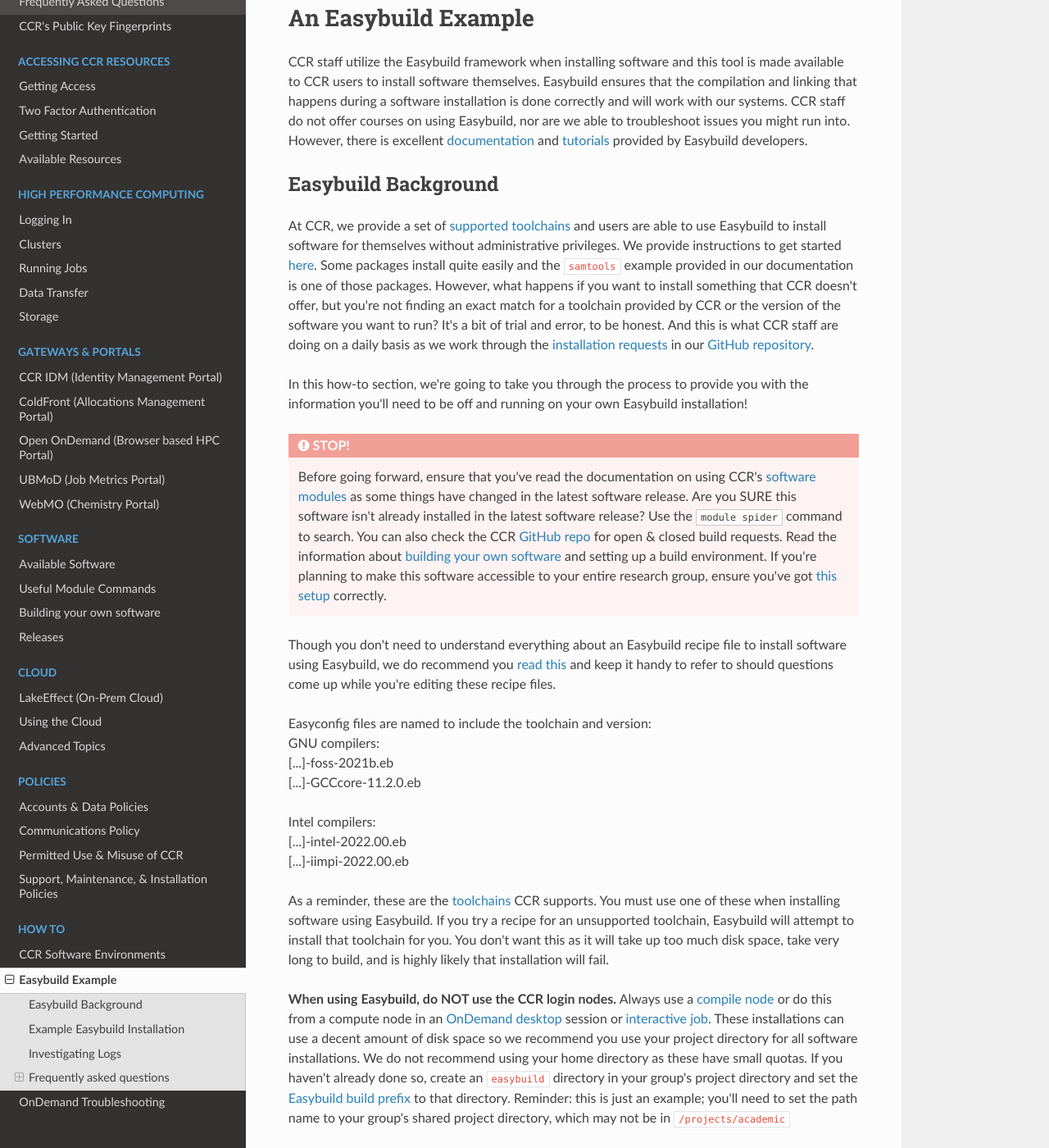
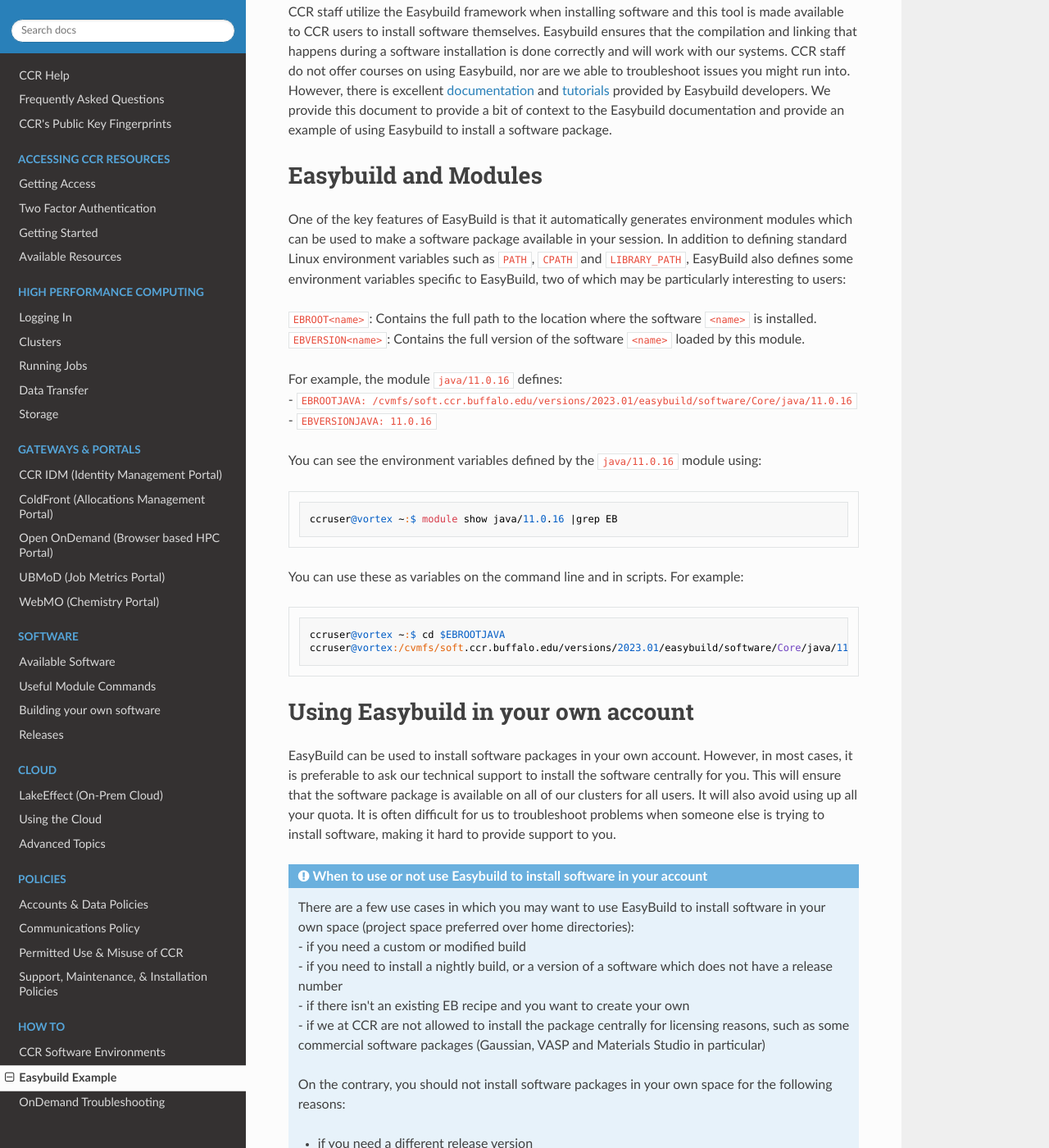
Before and after one commit to ubccr/ccrdocs, an MkDocs documentation site: the page built from pages/howto/easybuild.md, in a window 1280 px wide and 1400 px high, scrolled down 193 px. Shown: the whole window at 82% size. Built offline with MkDocs 1.6.1, drawn with Linux system fonts in a browser that asks for light colours; nearby versions of some CDN libraries; some of the changed text lies outside the part shown.

Commit message:
additions to EB how-to and preferred name policy

````diff
--- a/pages/howto/easybuild.md
+++ b/pages/howto/easybuild.md
@@ -1,8 +1,66 @@
 ==This document is a work in progress.  The example shown is a simple one and uses the `ccrsoft/2023.01` software release.  It does not address all the possible issues you might run into compiling and installing software.==
 
+CCR staff utilize the Easybuild framework when installing software and this tool is made available to CCR users to install software themselves.  Easybuild ensures that the compilation and linking that happens during a software installation is done correctly and will work with our systems.  CCR staff do not offer courses on using Easybuild, nor are we able to troubleshoot issues you might run into.  However, there is excellent [documentation](https://docs.easybuild.io/) and [tutorials](https://tutorial.easybuild.io/) provided by Easybuild developers.  We provide this document to provide a bit of context to the Easybuild documentation and provide an example of using Easybuild to install a software package.
+
+# Easybuild and Modules
+
+One of the key features of EasyBuild is that it automatically generates environment modules which can be used to make a software package available in your session. In addition to defining standard Linux environment variables such as `PATH`, `CPATH` and `LIBRARY_PATH`, EasyBuild also defines some environment variables specific to EasyBuild, two of which may be particularly interesting to users:
+
+`EBROOT<name>`: Contains the full path to the location where the software `<name>` is installed.
+`EBVERSION<name>`: Contains the full version of the software `<name>` loaded by this module.
+
+For example, the module `java/11.0.16` defines:
+- `EBROOTJAVA: /cvmfs/soft.ccr.buffalo.edu/versions/2023.01/easybuild/software/Core/java/11.0.16`
+- `EBVERSIONJAVA: 11.0.16`
+
+You can see the environment variables defined by the `java/11.0.16` module using:
+```
+ccruser@vortex ~:$ module show java/11.0.16 |grep EB
+```
+
+You can use these as variables on the command line and in scripts.  For example:
+
+```
+ccruser@vortex ~:$ cd $EBROOTJAVA
+ccruser@vortex:/cvmfs/soft.ccr.buffalo.edu/versions/2023.01/easybuild/software/Core/java/11.0.16$
+```
+
+# Using Easybuild in your own account
+
+EasyBuild can be used to install software packages in your own account. However, in most cases, it is preferable to ask our technical support to install the software centrally for you. This will ensure that the software package is available on all of our clusters for all users. It will also avoid using up all your quota.  It is often difficult for us to troubleshoot problems when someone else is trying to install software, making it hard to provide support to you.
+
+!!! Note "When to use or not use Easybuild to install software in your account"
+    There are a few use cases in which you may want to use EasyBuild to install software in your own space (project space preferred over home directories):
+    - if you need a custom or modified build
+    - if you need to install a nightly build, or a version of a software which does not have a release number
+    - if there isn't an existing EB recipe and you want to create your own
+    - if we at CCR are not allowed to install the package centrally for licensing reasons, such as some commercial software packages (Gaussian, VASP and Materials Studio in particular)
+
+    On the contrary, you should not install software packages in your own space for the following reasons:
+
+    - if you need a different release version
+    - if you need a software package built using a different compiler, MPI or CUDA implementation
+
+    When in doubt, please ask [CCR Help](../help.md) for advice.
+
+# What is a recipe
+
+Writing a recipe from scratch will not be discussed here; you can find more about this in the [EasyBuild documentation](https://docs.easybuild.io/). Modifying a recipe for your particular situation is easier, and it is easier still to find a suitable recipe and use it unmodified.
+
+Recipes, also known as EasyConfig files, are text files containing the information EasyBuild needs to build a particular piece of software in a particular environment. They are named following this convention:
+
+`<name>-<version>-<toolchain name>-<toolchain version>.eb`
+where `<name>` is the name of the package, `<version>` is its version, `<toolchain name>` is the name of the toolchain used and `<toolchain version>` is its version. More on toolchains later.
+
+## Installation recipes and logs
+
+EasyBuild keeps a copy of the recipe used to install each software package, as well as a detailed log inside the installation directory. This is accessible in the directory $EBROOT<name>/easybuild. For example, for the `java/11.0.16` module, the installation directory contains, among other things:
+- `$EBROOTJAVA/easybuild/Java-11.0.16.eb`
+- `$EBROOTJAVA/easybuild/easybuild-Java-11.0.16-20221206.215954.log.bz2`
+
+During your installation, you will see output indicating where the temporary log files for the build are located.  After completion of the install, the path of the full build log is output by Easybuild.  See more [here](#investigating-logs)
+
 # An Easybuild Example
-
-CCR staff utilize the Easybuild framework when installing software and this tool is made available to CCR users to install software themselves.  Easybuild ensures that the compilation and linking that happens during a software installation is done correctly and will work with our systems.  CCR staff do not offer courses on using Easybuild, nor are we able to troubleshoot issues you might run into.  However, there is excellent [documentation](https://docs.easybuild.io/) and [tutorials](https://tutorial.easybuild.io/) provided by Easybuild developers.
 
 ## Easybuild Background
 
@@ -25,7 +83,19 @@ Intel compilers:
 [...]-intel-2022.00.eb
 [...]-iimpi-2022.00.eb
 
-As a reminder, these are the [toolchains](../software/releases.md) CCR supports.  You must use one of these when installing software using Easybuild.  If you try a recipe for an unsupported toolchain, Easybuild will attempt to install that toolchain for you.  You don't want this as it will take up too much disk space, take very long to build, and is highly likely that installation will fail.
+The EasyBuild config repository contains a lot of recipes which may or may not compile with the toolchains CCR provides.  As a reminder, these are the [toolchains](../software/releases.md) CCR supports.  You must use a recipe for a supported toolchain when installing software using Easybuild.  If you try a recipe for an unsupported toolchain, Easybuild will attempt to install that toolchain for you.  You don't want this as it will take up too much disk space, take very long to build, and is highly likely that installation will fail.
+
+## What's in a toolchain
+
+Toolchains are a combination of compiler, MPI implementation, CUDA version, and mathematical libraries, which are used to compile the software package. CCR offers toolchains as modules and you can see what is included in a toolchain by looking at the module.  For example, if you load the `foss/2021b` module you'll see it includes:
+```
+depends_on("gcc/11.2.0")
+depends_on("openmpi/4.1.1")
+depends_on("flexiblas/3.0.4")
+depends_on("fftw/3.3.10")
+depends_on("scalapack/2.1.0-fb")
+```
+These are automatically loaded for you when you load the `foss/2021b` module.  When a toolchain is a superset of other toolchains, it allows software packages built with the former to have dependencies on software packages built with the latter.
 
 **When using Easybuild, do NOT use the CCR login nodes.**  Always use a [compile node](../software/building.md) or do this from a compute node in an [OnDemand desktop](../portals/ood.md#desktop-interactive-apps) session or [interactive job](../hpc/jobs.md#interactive-job-submission).  These installations can use a decent amount of disk space so we recommend you use your project directory for all software installations.  We do not recommend using your home directory as these have small quotas.  If you haven't already done so, create an `easybuild` directory in your group's project directory and set the [Easybuild build prefix](../software/building.md#building-modules-for-your-group) to that directory.  Reminder: this is just an example; you'll need to set the path name to your group's shared project directory, which may not be in `/projects/academic`
 
````
Also changed, not shown: other parts of pages/howto/easybuild.md (+2 -2 lines), pages/policies/accounts.md (+4 -0 lines), pages/software/building.md (+2 -4 lines).
